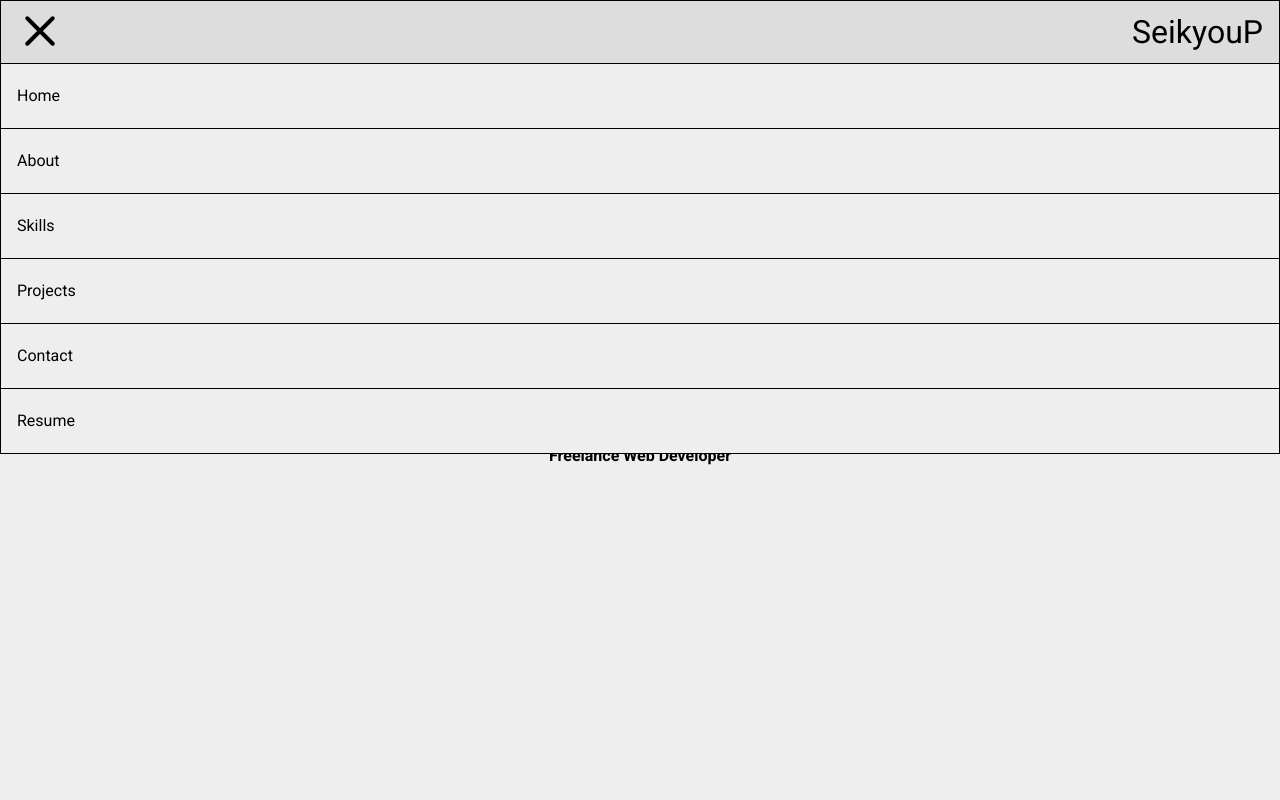
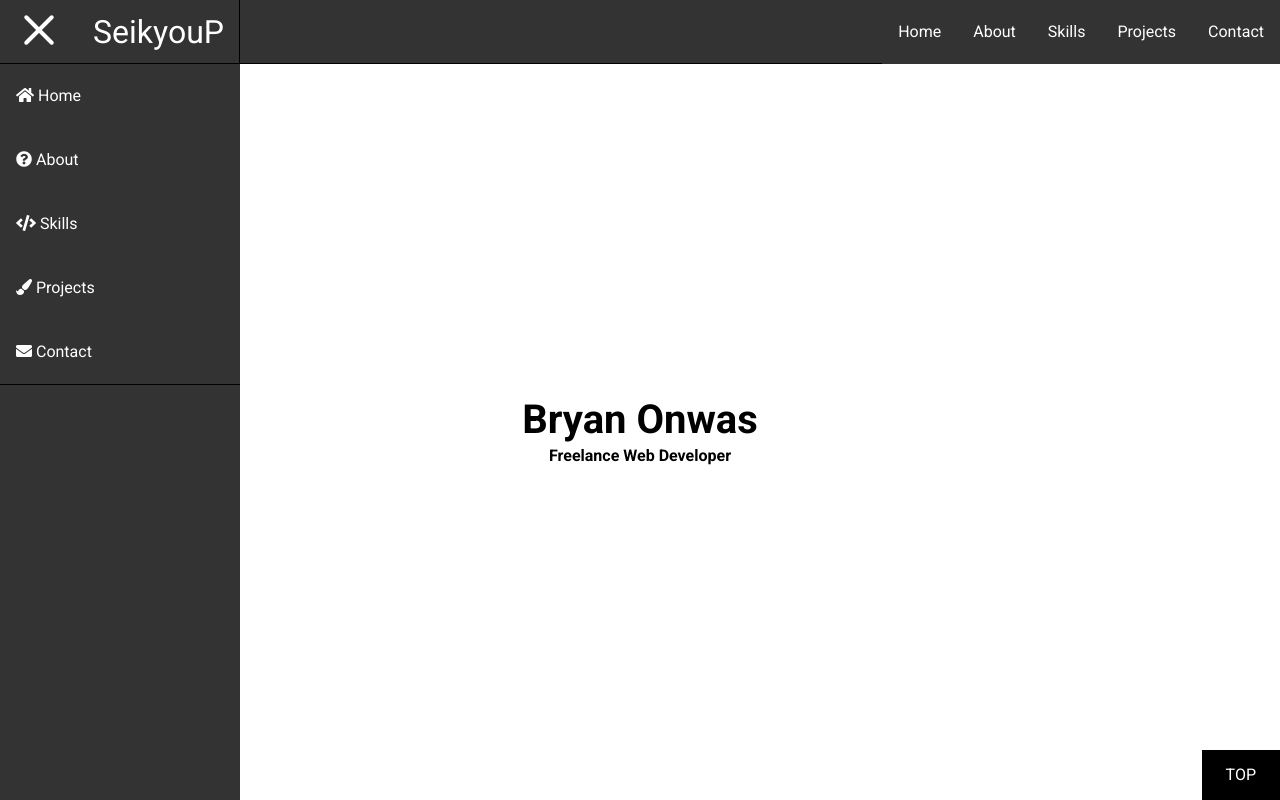
Before and after one commit to BryanOnwas/portfolio-site, a website: page index.html in a window 1280 px wide. Both pictures are taken after a click on the element 39 px from the left and 32 px from the top of the page. Shown: the top 800 px of the page. Drawn offline with nearby package versions, Linux system fonts and the light colour scheme.

Commit message:
More improvements on website

```diff
--- a/index.html
+++ b/index.html
@@ -1,6 +1,7 @@
 <!DOCTYPE html>
 <html lang="en">
   <head>
+    <!-- Metadata -->
     <meta charset="UTF-8" />
     <meta name="viewport" content="width=device-width, initial-scale=1.0" />
     <meta name="author" content="SeikyouP, Bryan Onwas, Bryan SeiSite" />
@@ -13,8 +14,6 @@
     <link
       rel="stylesheet"
       href="https://use.fontawesome.com/releases/v5.6.0/css/all.css"
-      integrity="sha384-aOkxzJ5uQz7WBObEZcHvV5JvRW3TUc2rNPA7pe3AwnsUohiw1Vj2Rgx2KSOkF5+h"
-      crossorigin="anonymous"
     />
 
     <!-- Google Fonts -->
@@ -51,7 +50,6 @@
           <li><a href="#">Skills</a></li>
           <li><a href="#">Projects</a></li>
           <li><a href="#">Contact</a></li>
-          <li><a href="#">Resume</a></li>
         </ul>
       </nav>
     </header>
@@ -114,12 +112,21 @@
     <aside class="sidebar">
       <nav class="sidebar--menu">
         <ul>
-          <li><a href="#">Home</a></li>
-          <li><a href="#">About</a></li>
-          <li><a href="#">Skills</a></li>
-          <li><a href="#">Projects</a></li>
-          <li><a href="#">Contact</a></li>
-          <li><a href="#">Resume</a></li>
+          <li>
+            <a href="#"><i class="fas fa-home"></i> Home</a>
+          </li>
+          <li>
+            <a href="#"><i class="fas fa-question-circle"></i> About</a>
+          </li>
+          <li>
+            <a href="#"><i class="fas fa-code"></i> Skills</a>
+          </li>
+          <li>
+            <a href="#"><i class="fas fa-paint-brush"></i> Projects</a>
+          </li>
+          <li>
+            <a href="#"><i class="fas fa-envelope"></i> Contact</a>
+          </li>
         </ul>
       </nav>
     </aside>
@@ -132,8 +139,14 @@
     <!-- Modal Space (in case of outside click events) -->
     <div class="modal__space"><div class="modal"></div></div>
 
+    <!-- Scroll to top Button -->
+    <button class="top--btn">TOP</button>
+
     <!-- JS Files/Dependencies -->
     <script src="scripts/main.js"></script>
+    <!-- Jquery (in case I use it) -->
     <script src="https://code.jquery.com/jquery-3.3.1.min.js"></script>
+    <!-- Jquery UI (in case I use it) -->
+    <script src="https://code.jquery.com/ui/1.12.1/jquery-ui.min.js"></script>
   </body>
 </html>
--- a/styles/style.css
+++ b/styles/style.css
@@ -19,8 +19,8 @@ html {
 body {
   min-width: 320px;
   overflow-x: hidden;
-  background-color: #fff;
-  color: #000;
+  background-color: #444;
+  color: #fff;
   margin: auto;
   width: 100%;
 }
@@ -49,11 +49,6 @@ img {
   height: auto;
 }
 
-.dark {
-  background-color: #333;
-  color: #fff;
-}
-
 .modal {
   display: flex;
 }
@@ -72,14 +67,23 @@ section {
   padding: 1rem;
 }
 
+.top .hamburger-inner,
+.top .hamburger-inner::before,
+.top .hamburger-inner::after,
+.top .hamburger.is-active .hamburger-inner,
+.top .hamburger.is-active .hamburger-inner::before,
+.top .hamburger.is-active .hamburger-inner::after {
+  background-color: white;
+}
+
 /* Header-only Selectors */
 header.top {
-  background-color: #ddd;
+  background-color: #333;
   position: fixed;
   width: 100%;
   height: 4rem;
   z-index: 10;
-  border: 1px solid #000;
+  border-bottom: 1px solid #000;
   display: flex;
   justify-content: space-between;
   align-items: center;
@@ -107,11 +111,31 @@ header.top {
   display: none;
 }
 
+.top--menu ul {
+  font-size: 0;
+}
+
+.top--menu li {
+  background-color: #333;
+  line-height: 4rem;
+  transition: 250ms;
+}
+
+.top--menu li:hover {
+  background-color: #444;
+}
+
+.top--menu a {
+  display: block;
+  font-size: 1rem;
+}
+
 /* Main content-specfic Selectors */
 .content--top {
   height: 100vh;
   /* background: url('../images/image.jpg'); */
-  background-color: #eee;
+  background-color: #fff;
+  color: #000;
   background-repeat: no-repeat;
   background-size: cover;
   background-position-x: center;
@@ -137,49 +161,44 @@ header.top {
 
 /* Sidebar-specfic Selectors */
 aside.sidebar {
+  background-color: #333;
   position: fixed;
   top: 4rem;
+  left: -100%;
+  height: 100vh;
   width: 100%;
   display: block;
-  z-index: -1;
-  opacity: 0;
-  transition: 250ms linear;
+  z-index: 10;
+  transition: 250ms ease-out;
 }
 
 aside.sidebar__open {
+  background-color: #333;
   position: fixed;
   top: 4rem;
+  left: 0;
+  height: 100vh;
   width: 100%;
   display: block;
   z-index: 10;
-  opacity: 1;
 }
 
 .sidebar--menu ul {
-  border: 1px solid #000;
-  border-top: none;
+  border-bottom: 1px solid #000;
 }
 
 .sidebar--menu li {
-  border-bottom: 1px solid #000;
+  line-height: 4rem;
+  transition: 250ms;
 }
 
-.sidebar--menu li:last-child {
-  border-bottom: none;
-}
-
-.sidebar--menu li a {
-  line-height: 4rem;
-  background-color: #eee;
-}
-
-.sidebar--menu li a:hover {
-  background-color: #ddd;
+.sidebar--menu li:hover {
+  background-color: #444;
 }
 
 footer.bottom {
   height: 50px;
-  background-color: #eee;
+  background-color: #111;
   display: flex;
 }
 
@@ -187,8 +206,52 @@ footer.bottom {
   margin: auto;
 }
 
+.top--btn {
+  background-color: #000;
+  color: #fff;
+  position: fixed;
+  padding: 1rem 1.5rem;
+  right: 0;
+  bottom: 0;
+  z-index: 10;
+  border: none;
+  transition: 250ms;
+  cursor: pointer;
+}
+
+.top--btn:hover {
+  background-color: #222;
+}
+
 /* Tablet Only */
 @media (min-width: 768px) {
+  .top--brand {
+    justify-content: flex-start;
+    width: 240px;
+    border-right: 1px solid #000;
+  }
+
+  .top--menu {
+    display: block;
+  }
+
+  .top--menu li {
+    display: inline-block;
+  }
+
+  .top--menu a {
+    display: block;
+  }
+
+  aside.sidebar {
+    left: -240px;
+    width: 240px;
+  }
+
+  aside.sidebar__open {
+    left: 0;
+    width: 240px;
+  }
 }
 
 /* Desktop Only*/
```
